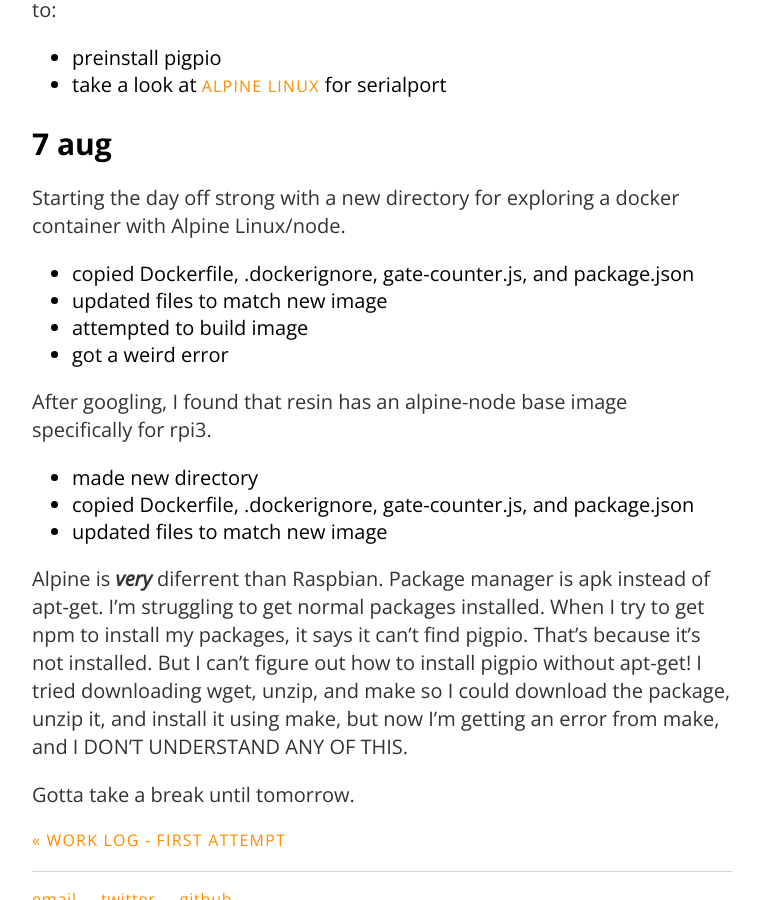
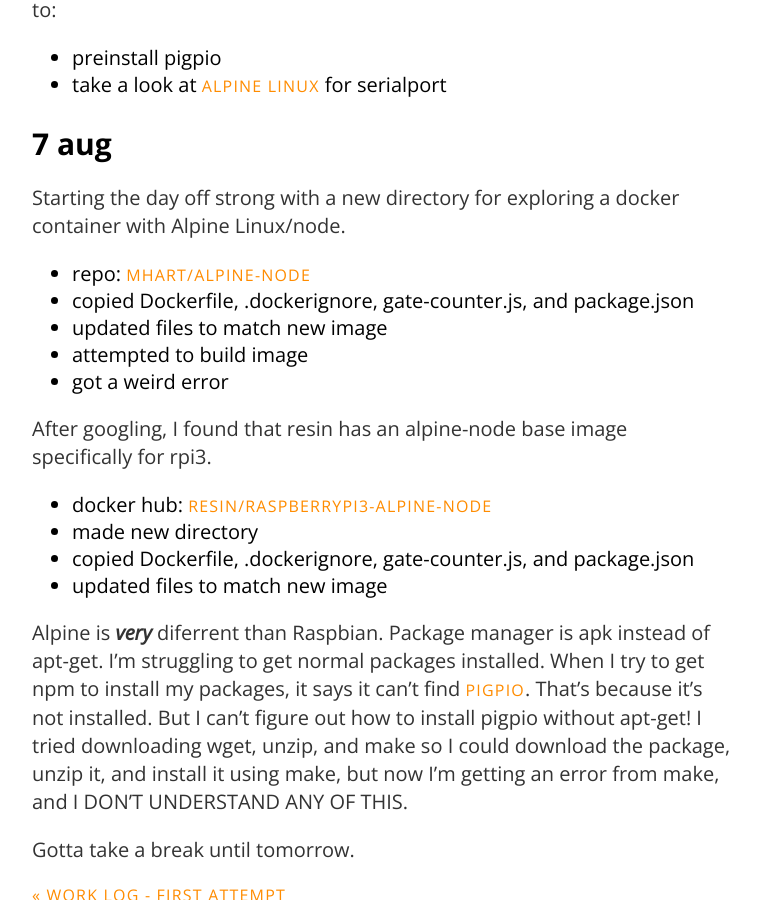
Before and after one commit to carylwyatt/carylwyatt.github.io, a Jekyll site: the page built from _posts/2018-08-06-week-of-6-august.md, in a window 1280 px wide and 900 px high, scrolled down 1579 px. Shown: the whole window, without its empty margins (258-1018 px from the left). Built offline with Jekyll 4.4.1, drawn with Linux system fonts in a browser that asks for light colours.

Commit message:
added links to yesterday's notes

```diff
--- a/_posts/2018-08-06-week-of-6-august.md
+++ b/_posts/2018-08-06-week-of-6-august.md
@@ -36,16 +36,18 @@ I don't have time to run this whole thing again today, so tomorrow I need to:
 ## 7 aug
 
 Starting the day off strong with a new directory for exploring a docker container with Alpine Linux/node.
+- repo: [mhart/alpine-node](https://github.com/mhart/alpine-node)
 - copied Dockerfile, .dockerignore, gate-counter.js, and package.json
 - updated files to match new image
 - attempted to build image
 - got a weird error
 
 After googling, I found that resin has an alpine-node base image specifically for rpi3.
+- docker hub: [resin/raspberrypi3-alpine-node](https://hub.docker.com/r/resin/raspberrypi3-alpine-node/)
 - made new directory
 - copied Dockerfile, .dockerignore, gate-counter.js, and package.json
 - updated files to match new image
 
-Alpine is ***very*** diferrent than Raspbian. Package manager is apk instead of apt-get. I'm struggling to get normal packages installed. When I try to get npm to install my packages, it says it can't find pigpio. That's because it's not installed. But I can't figure out how to install pigpio without apt-get! I tried downloading wget, unzip, and make so I could download the package, unzip it, and install it using make, but now I'm getting an error from make, and I DON'T UNDERSTAND ANY OF THIS.
+Alpine is ***very*** diferrent than Raspbian. Package manager is apk instead of apt-get. I'm struggling to get normal packages installed. When I try to get npm to install my packages, it says it can't find [pigpio](http://abyz.me.uk/rpi/pigpio/http://abyz.me.uk/rpi/pigpio/). That's because it's not installed. But I can't figure out how to install pigpio without apt-get! I tried downloading wget, unzip, and make so I could download the package, unzip it, and install it using make, but now I'm getting an error from make, and I DON'T UNDERSTAND ANY OF THIS.
 
 Gotta take a break until tomorrow.
```
